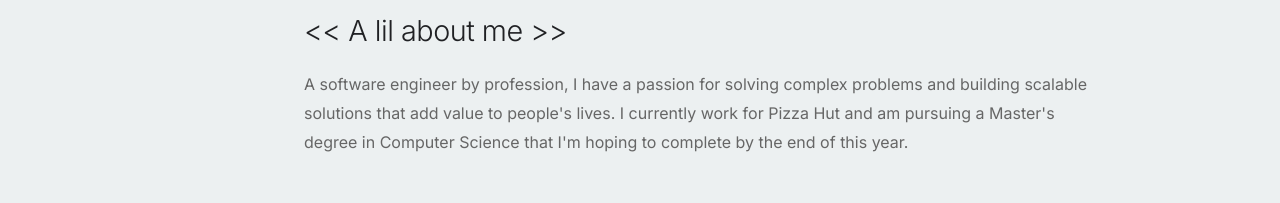
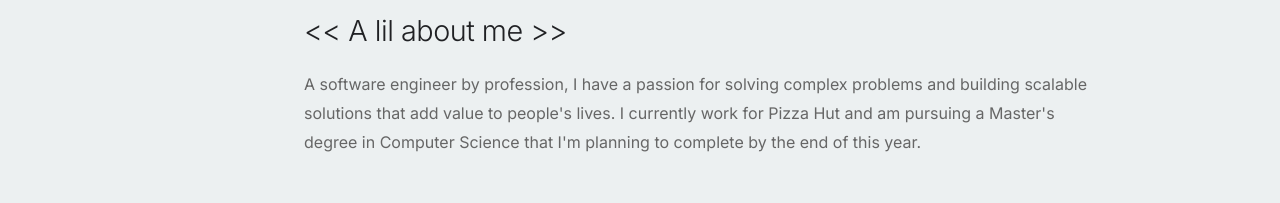
Before and after one commit to diamondacharya/portfolio, a React (Vite) app: page / in a window 1280 px wide. Shown: the part 410-613 px from the top of the page. Built offline with nearby package versions, Linux system fonts and the light colour scheme.

Commit message:
change 'hoping' to 'planning'

```diff
--- a/src/components/About.jsx
+++ b/src/components/About.jsx
@@ -5,7 +5,7 @@ const About = () => {
         &lt;&lt; A lil about me &gt;&gt;
       </div>
       <p style={{ lineHeight: 1.8, color: '#666' }}>
-        A software engineer by profession, I have a passion for solving complex problems and building scalable solutions that add value to people's lives. I currently work for Pizza Hut and am pursuing a Master's degree in Computer Science that I'm hoping to complete by the end of this year.
+        A software engineer by profession, I have a passion for solving complex problems and building scalable solutions that add value to people's lives. I currently work for Pizza Hut and am pursuing a Master's degree in Computer Science that I'm planning to complete by the end of this year.
       </p>
     </div>
   )
```
